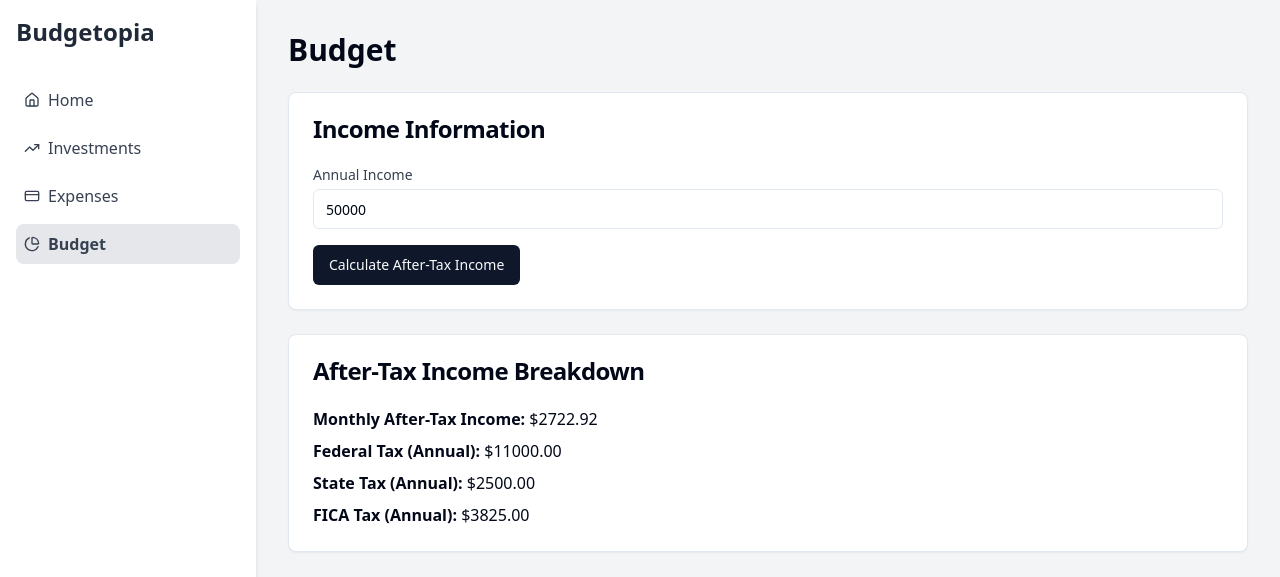
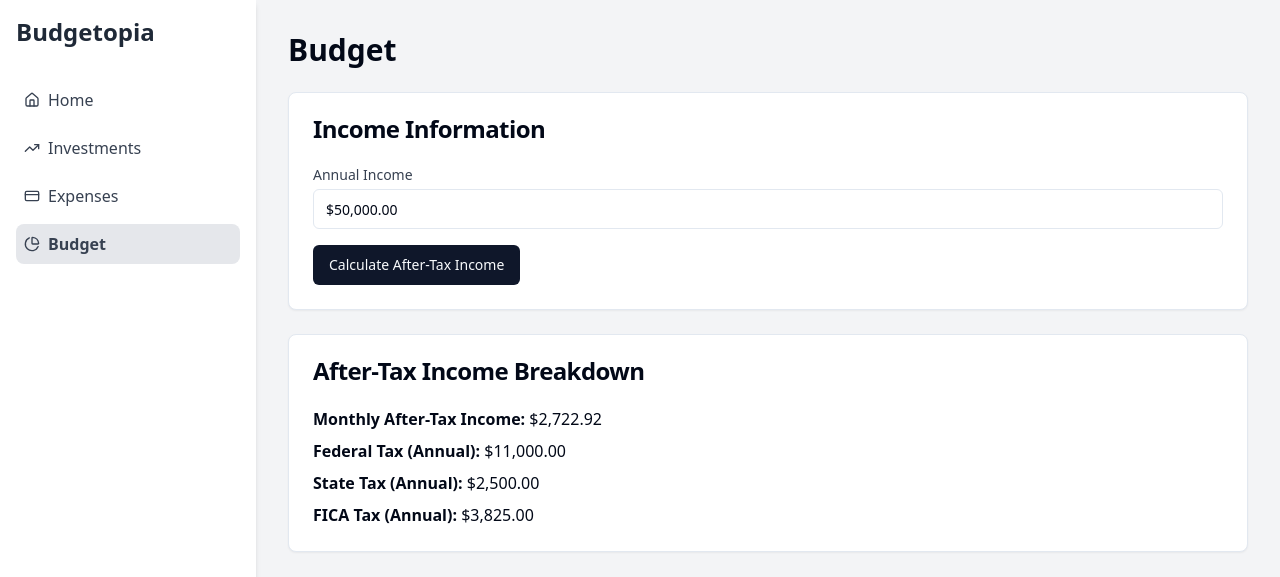
Before and after one commit to taishiwalden/budgetopia-dashboard, a React (Vite) app: page /budget in a window 1280 px wide. Shown: the top 577 px of the page. Built offline with nearby package versions, Linux system fonts and the light colour scheme.

Commit message:
Augment income input to USD
Updated the income input field in the Budget tab to display values in USD format, including cent values (e.g., .00).
[skip gpt_engineer]

```diff
--- a/src/pages/Budget.jsx
+++ b/src/pages/Budget.jsx
@@ -13,10 +13,9 @@ const Budget = () => {
   });
 
   const calculateAfterTaxIncome = (income) => {
-    // This is a simplified tax calculation and should be adjusted for accuracy
-    const federalTaxRate = 0.22; // Assuming 22% federal tax rate
-    const stateTaxRate = 0.05; // Assuming 5% state tax rate
-    const ficaTaxRate = 0.0765; // 7.65% for Social Security and Medicare
+    const federalTaxRate = 0.22;
+    const stateTaxRate = 0.05;
+    const ficaTaxRate = 0.0765;
 
     const federalTax = income * federalTaxRate;
     const stateTax = income * stateTaxRate;
@@ -27,10 +26,10 @@ const Budget = () => {
     const afterTaxMonthly = afterTaxAnnual / 12;
 
     return {
-      monthly: afterTaxMonthly.toFixed(2),
-      federal: federalTax.toFixed(2),
-      state: stateTax.toFixed(2),
-      fica: ficaTax.toFixed(2)
+      monthly: afterTaxMonthly,
+      federal: federalTax,
+      state: stateTax,
+      fica: ficaTax
     };
   };
 
@@ -40,7 +39,17 @@ const Budget = () => {
   }, [annualIncome]);
 
   const handleIncomeChange = (e) => {
-    setAnnualIncome(Number(e.target.value));
+    const value = e.target.value.replace(/[^0-9]/g, '');
+    setAnnualIncome(Number(value));
+  };
+
+  const formatCurrency = (value) => {
+    return value.toLocaleString('en-US', {
+      style: 'currency',
+      currency: 'USD',
+      minimumFractionDigits: 2,
+      maximumFractionDigits: 2
+    });
   };
 
   return (
@@ -59,8 +68,8 @@ const Budget = () => {
                 </label>
                 <Input
                   id="annual-income"
-                  type="number"
-                  value={annualIncome}
+                  type="text"
+                  value={formatCurrency(annualIncome)}
                   onChange={handleIncomeChange}
                   className="mt-1"
                 />
@@ -78,10 +87,10 @@ const Budget = () => {
           </CardHeader>
           <CardContent>
             <div className="space-y-2">
-              <p><strong>Monthly After-Tax Income:</strong> ${afterTaxIncome.monthly}</p>
-              <p><strong>Federal Tax (Annual):</strong> ${afterTaxIncome.federal}</p>
-              <p><strong>State Tax (Annual):</strong> ${afterTaxIncome.state}</p>
-              <p><strong>FICA Tax (Annual):</strong> ${afterTaxIncome.fica}</p>
+              <p><strong>Monthly After-Tax Income:</strong> {formatCurrency(afterTaxIncome.monthly)}</p>
+              <p><strong>Federal Tax (Annual):</strong> {formatCurrency(afterTaxIncome.federal)}</p>
+              <p><strong>State Tax (Annual):</strong> {formatCurrency(afterTaxIncome.state)}</p>
+              <p><strong>FICA Tax (Annual):</strong> {formatCurrency(afterTaxIncome.fica)}</p>
             </div>
           </CardContent>
         </Card>
```
